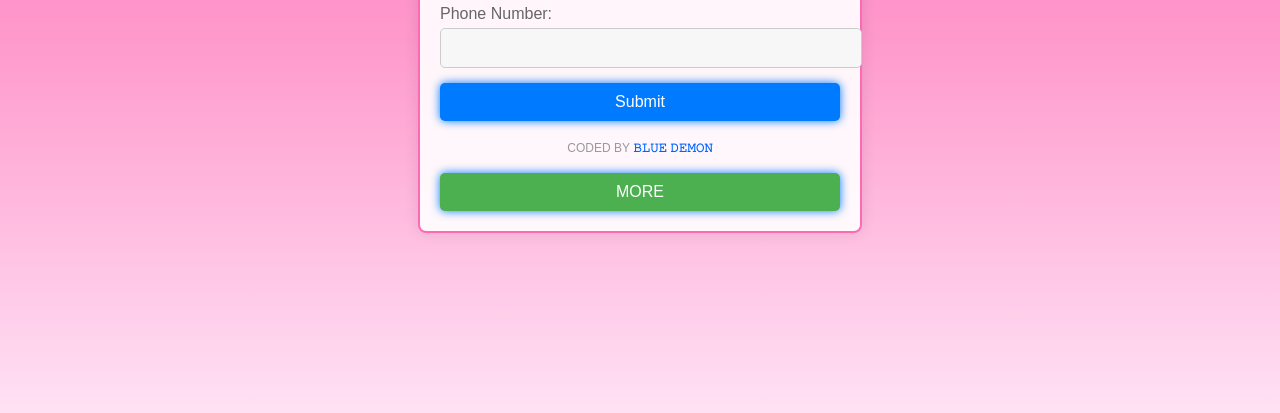
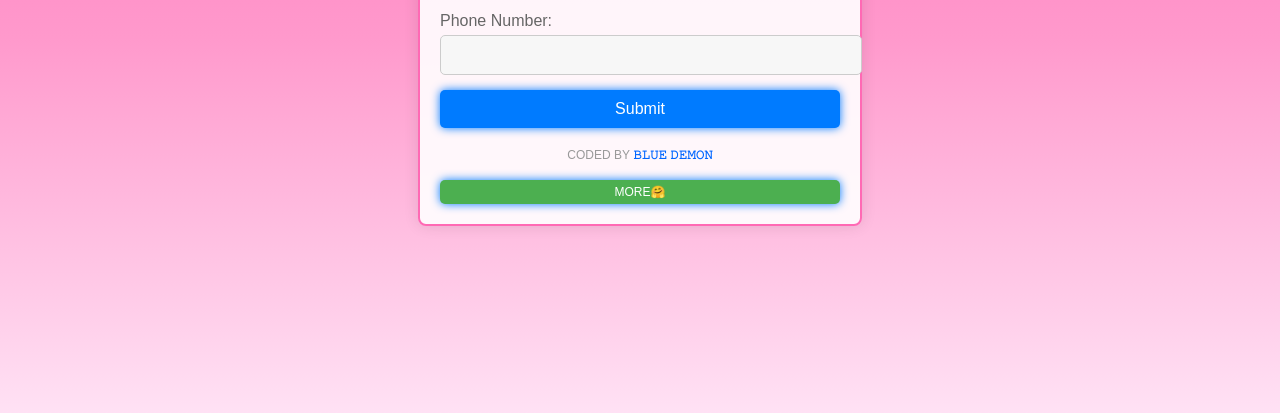
Before and after one commit to Bolaolat/Giveaway-, a plain HTML site: page index.html in a window 1280 px wide. Shown: the part 363-776 px from the top of the page. Drawn offline with Linux system fonts and the light colour scheme.

Commit message:
Update index.html

```diff
--- a/index.html
+++ b/index.html
@@ -96,7 +96,7 @@
         .more {
   background-color: #4CAF50;
   color: #ffffff;
-  padding: 10px 20px;
+  padding: 5px 10px;
   border: none;
   border-radius: 5px;
   cursor: pointer;
@@ -104,6 +104,11 @@
 
 .more:hover {
   background-color: #3e8e41;
+}
+
+.small-button {
+  font-size: 12px;
+  padding: 5px 10px;
 }
     </style>
 </head>
@@ -124,8 +129,8 @@
         </form>
         <div class="watermark">CODED BY <bold>𝙱𝙻𝚄𝙴 𝙳𝙴𝙼𝙾𝙽</bold></div><br>
           <a href="/blue.html">
-  <button class="more">MORE</button>
-          </a>
+  <button class="more small-button">MORE🤗</button>
+</a>
     </div>
     <script>
             document.addEventListener("DOMContentLoaded", () => {
```
